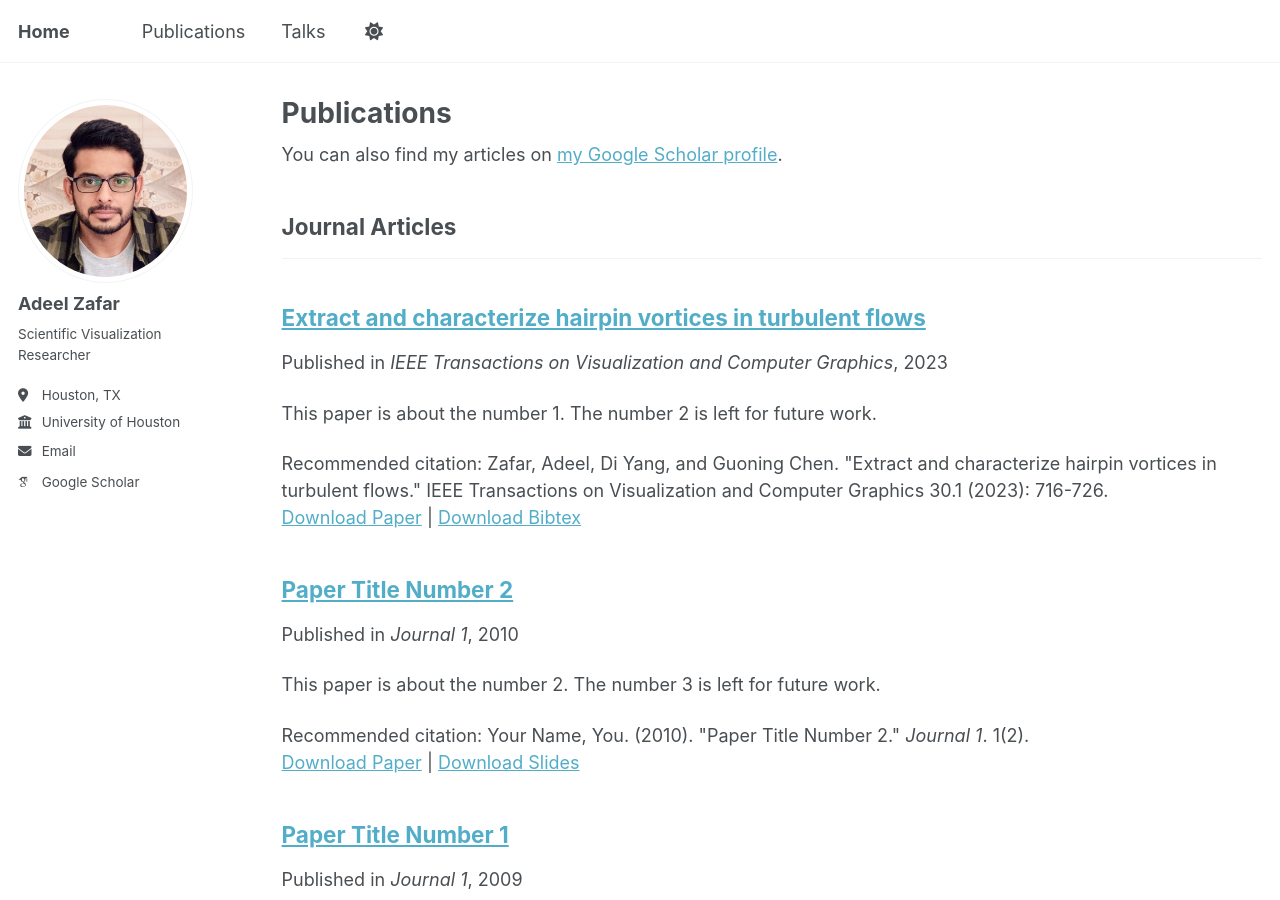
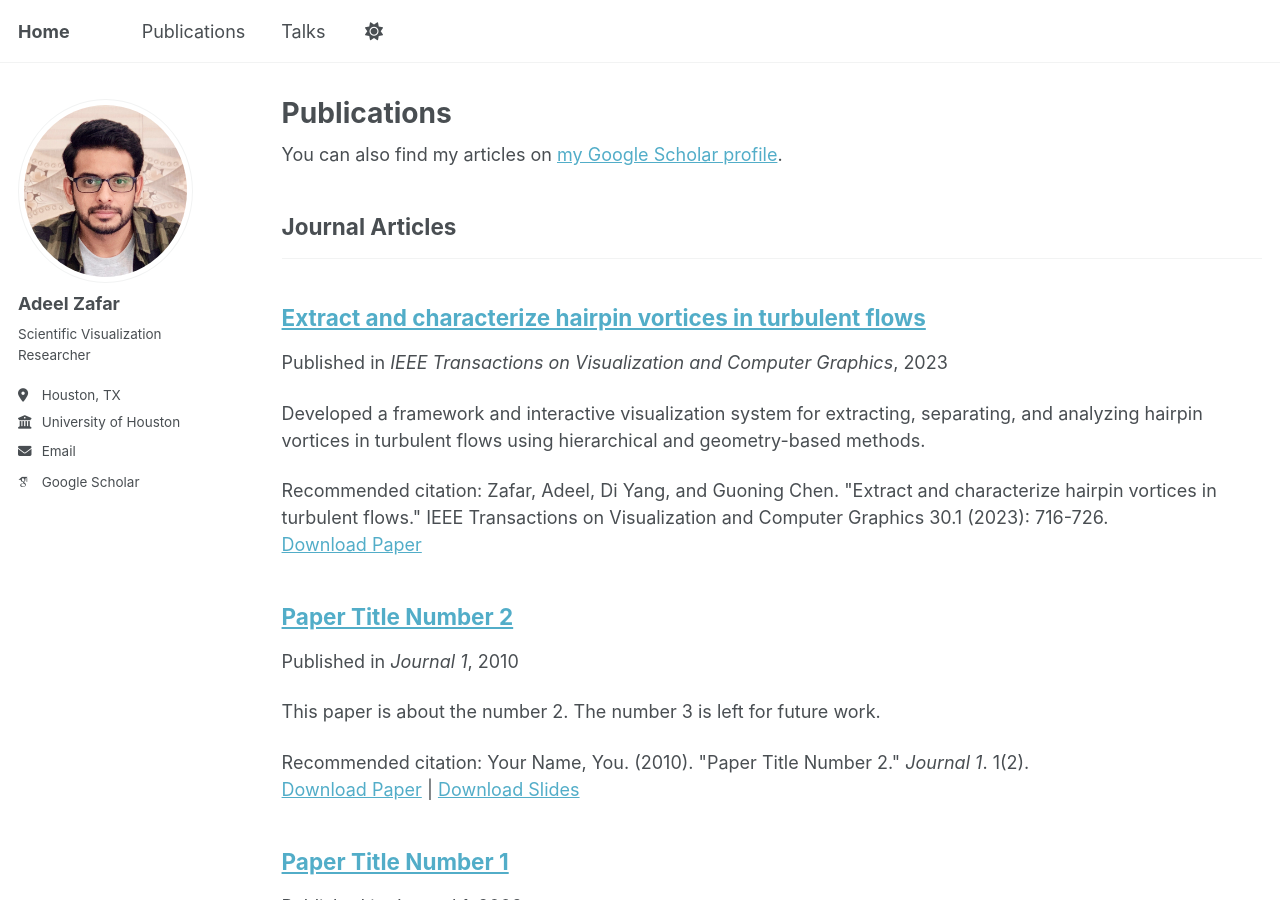
Before and after one commit to adeelz92/adeelz92.github.io, a Jekyll site: the page built from _pages/publications.html, in a window 1280 px wide and 900 px high. Built offline with Jekyll 4.4.1, drawn with Linux system fonts in a browser that asks for light colours; some web fonts are replaced; a script that is not in the unit is left out.

Commit message:
Update 2023-01-TVCG.md

```diff
--- a/_publications/2023-01-TVCG.md
+++ b/_publications/2023-01-TVCG.md
@@ -3,11 +3,10 @@ title: "Extract and characterize hairpin vortices in turbulent flows"
 collection: publications
 category: manuscripts
 permalink: /publication/2009-10-01-paper-title-number-1
-excerpt: 'This paper is about the number 1. The number 2 is left for future work.'
+excerpt: 'Developed a framework and interactive visualization system for extracting, separating, and analyzing hairpin vortices in turbulent flows using hierarchical and geometry-based methods.'
 date: 2023/10/24
 venue: 'IEEE Transactions on Visualization and Computer Graphics'
 paperurl: 'http://academicpages.github.io/files/paper1.pdf'
-bibtexurl: 'http://academicpages.github.io/files/bibtex1.bib'
 citation: 'Zafar, Adeel, Di Yang, and Guoning Chen. "Extract and characterize hairpin vortices in turbulent flows." IEEE Transactions on Visualization and Computer Graphics 30.1 (2023): 716-726.'
 ---
 The contents above will be part of a list of publications, if the user clicks the link for the publication than the contents of section will be rendered as a full page, allowing you to provide more information about the paper for the reader. When publications are displayed as a single page, the contents of the above "citation" field will automatically be included below this section in a smaller font.
```
